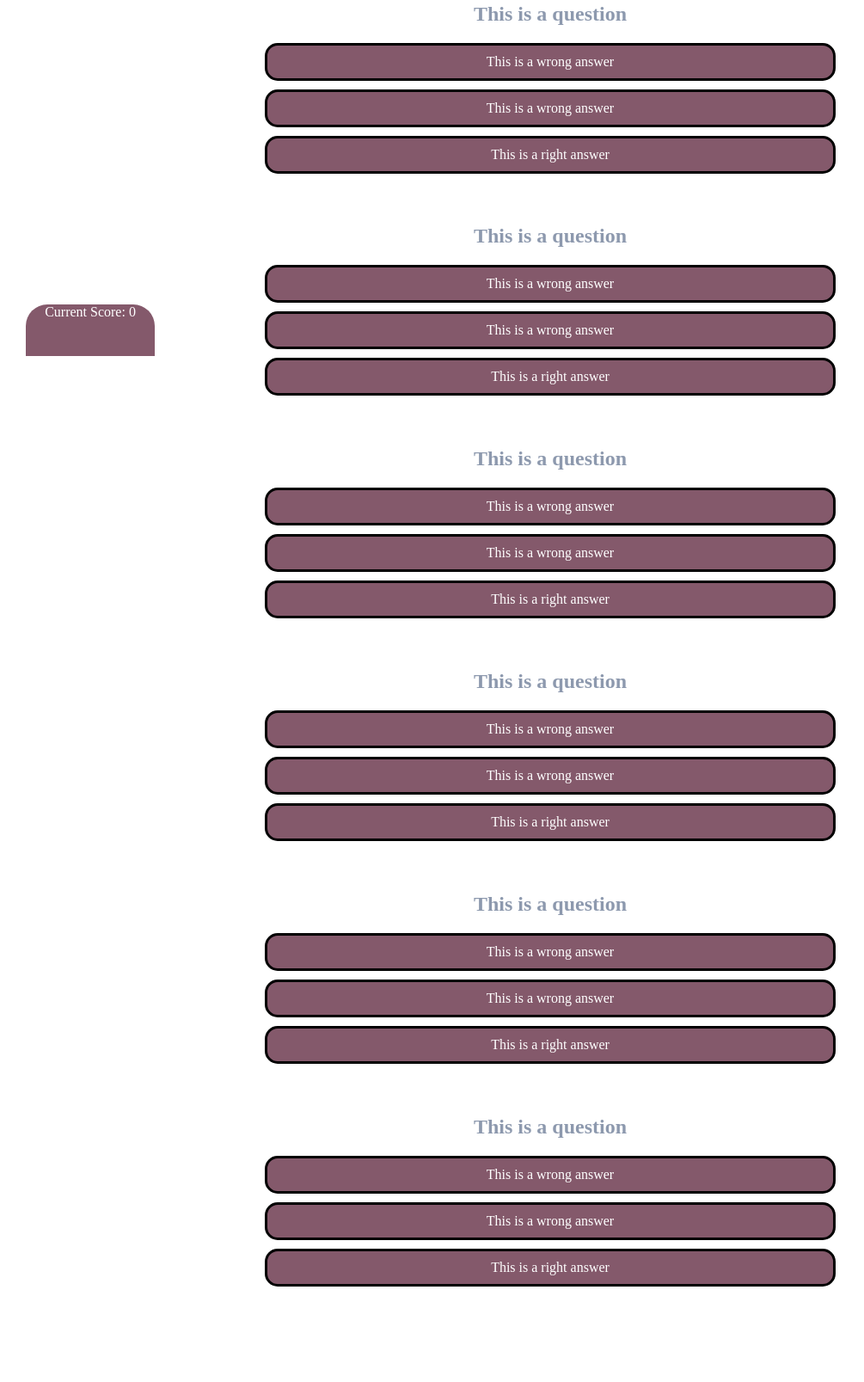
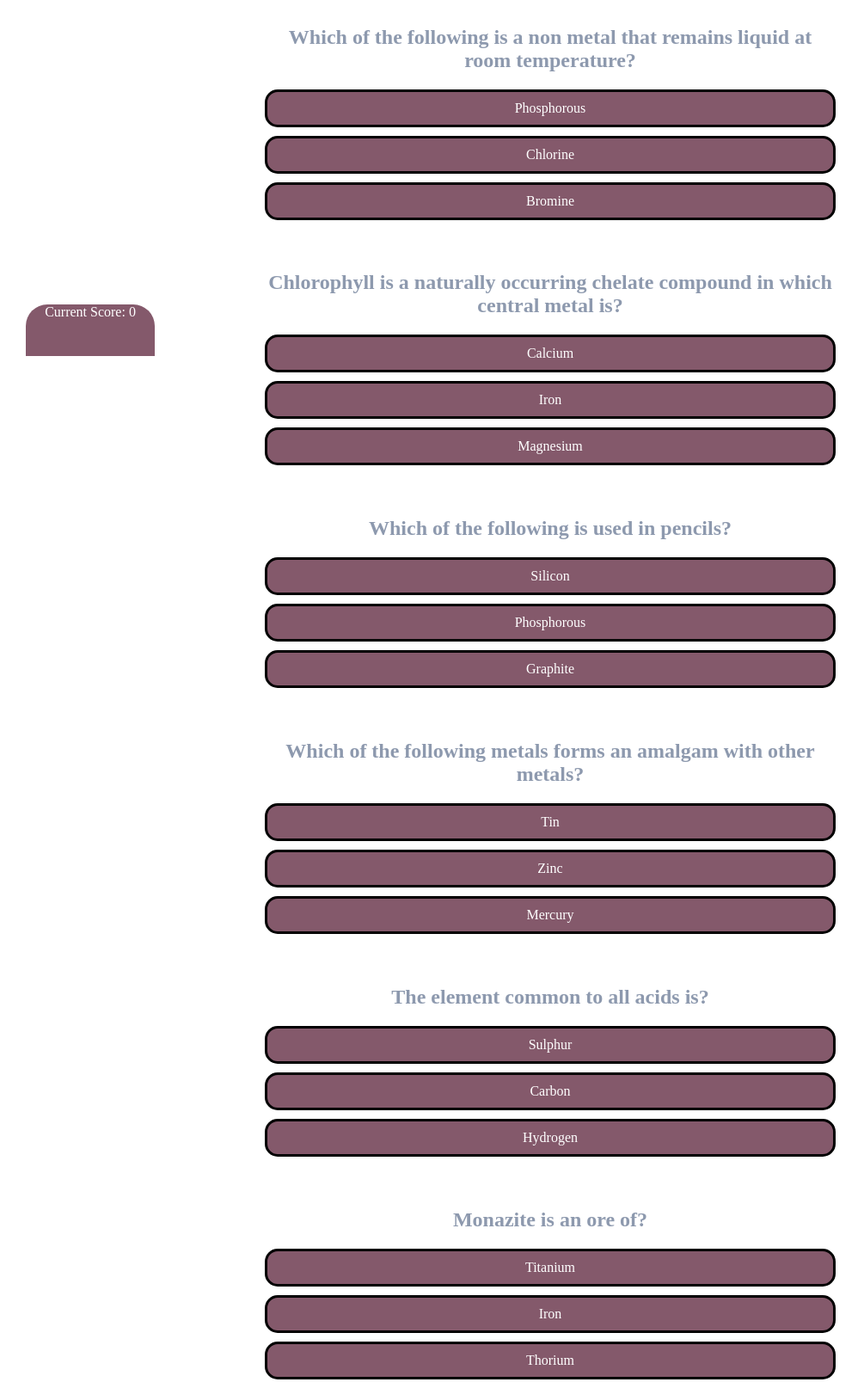
Before and after one commit to SDMoxon/precourse-section-5, a plain HTML site: page index.html in a window 1280 px wide. Shown: the part 386-1993 px from the top of the page at 86% size, without its empty margins (0-1005 px from the left). Before the commit the page ends 1892 px from the top, so only its background shows below. Drawn offline with nearby package versions, Linux system fonts and the light colour scheme.

Commit message:
Fleshed Out Questions

```diff
--- a/index.html
+++ b/index.html
@@ -8,55 +8,55 @@
 <body>
 	<div id= "pageWrap">
 	<div class ="title">
-		<h1>This is a title</h1>
+		<h1>Lets Test Your Chemistry!</h1>
 	</div>
 	<div class = "question">
-		<h2>This is a question</h2>
-		<div class = "answer wrong">This is a wrong answer</div>
-		<div class = "answer wrong">This is a wrong answer</div>
-		<div class = "answer right">This is a right answer</div>
+		<h2>Brass gets discoloured in air because of the presence of which of the following gases in air?</h2>
+		<div class = "answer wrong">Nitrogen</div>
+		<div class = "answer wrong">Oxygen</div>
+		<div class = "answer right">Hydrogen sulphide</div>
 	</div>
 
 	<div class = "question">
-		<h2>This is a question</h2>
-		<div class = "answer wrong">This is a wrong answer</div>
-		<div class = "answer wrong">This is a wrong answer</div>
-		<div class = "answer right">This is a right answer</div>
+		<h2>Which of the following is a non metal that remains liquid at room temperature?</h2>
+		<div class = "answer wrong">Phosphorous</div>
+		<div class = "answer wrong">Chlorine</div>
+		<div class = "answer right">Bromine</div>
 	</div>
 
 	<div class = "question">
-		<h2>This is a question</h2>
-		<div class = "answer wrong">This is a wrong answer</div>
-		<div class = "answer wrong">This is a wrong answer</div>
-		<div class = "answer right">This is a right answer</div>
+		<h2>Chlorophyll is a naturally occurring chelate compound in which central metal is?</h2>
+		<div class = "answer wrong">Calcium</div>
+		<div class = "answer wrong">Iron</div>
+		<div class = "answer right">Magnesium</div>
 	</div>
 
 	<div class = "question">
-		<h2>This is a question</h2>
-		<div class = "answer wrong">This is a wrong answer</div>
-		<div class = "answer wrong">This is a wrong answer</div>
-		<div class = "answer right">This is a right answer</div>
+		<h2>	Which of the following is used in pencils?</h2>
+		<div class = "answer wrong">Silicon</div>
+		<div class = "answer wrong">Phosphorous</div>
+		<div class = "answer right">Graphite</div>
 	</div>
 
 	<div class = "question">
-		<h2>This is a question</h2>
-		<div class = "answer wrong">This is a wrong answer</div>
-		<div class = "answer wrong">This is a wrong answer</div>
-		<div class = "answer right">This is a right answer</div>
+		<h2>Which of the following metals forms an amalgam with other metals?</h2>
+		<div class = "answer wrong">Tin</div>
+		<div class = "answer wrong">Zinc</div>
+		<div class = "answer right">Mercury</div>
 	</div>
 
 	<div class = "question">
-		<h2>This is a question</h2>
-		<div class = "answer wrong">This is a wrong answer</div>
-		<div class = "answer wrong">This is a wrong answer</div>
-		<div class = "answer right">This is a right answer</div>
+		<h2>The element common to all acids is?</h2>
+		<div class = "answer wrong">Sulphur</div>
+		<div class = "answer wrong">Carbon</div>
+		<div class = "answer right">Hydrogen</div>
 	</div>
 
 	<div class = "question">
-		<h2>This is a question</h2>
-		<div class = "answer wrong">This is a wrong answer</div>
-		<div class = "answer wrong">This is a wrong answer</div>
-		<div class = "answer right">This is a right answer</div>
+		<h2>Monazite is an ore of?</h2>
+		<div class = "answer wrong">Titanium</div>
+		<div class = "answer wrong">Iron</div>
+		<div class = "answer right">Thorium</div>
 	</div>
 
 	<div class= "score"> Current Score: <span id = "currentScore" ></span></div>
```
